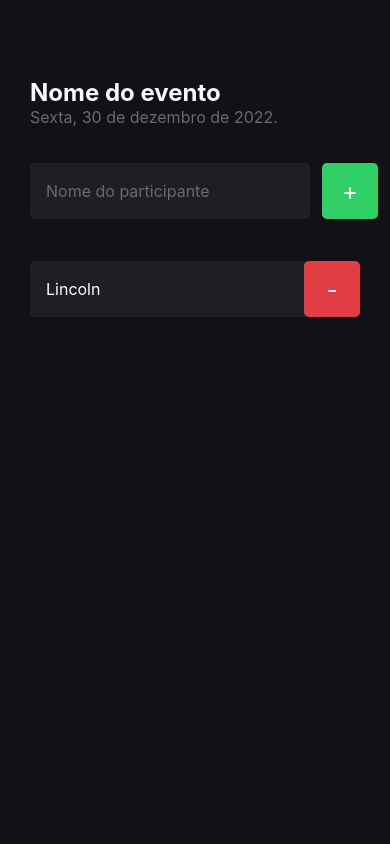
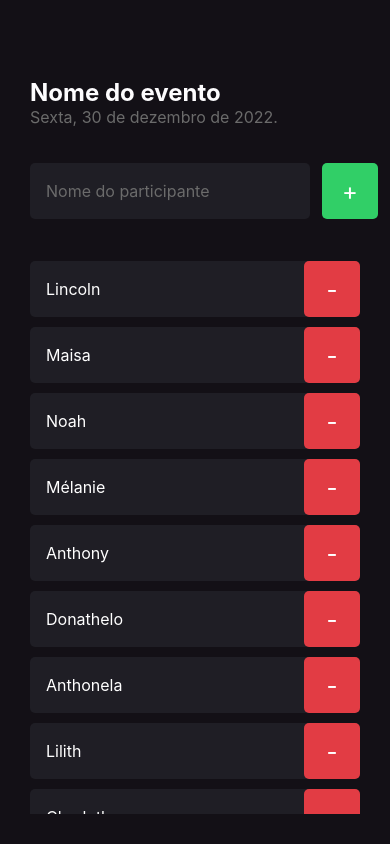
Before and after one commit to Ruteski/ImHere, a React Native app: screen / in a window 390 px wide. Built offline with nearby package versions, Linux system fonts and the light colour scheme.

Commit message:
adicionado scrollview na lista de participantes

```diff
--- a/src/screens/Home/index.tsx
+++ b/src/screens/Home/index.tsx
@@ -1,10 +1,12 @@
-import {Text, View, TextInput, TouchableOpacity} from "react-native";
+import {Text, View, TextInput, TouchableOpacity, ScrollView} from "react-native";
 
 import {Participant} from "../../components/Participant";
 
 import {styles} from "./styles";
 
 export default function Home(){
+   const participants = ['Lincoln', 'Maisa', 'Noah', 'Mélanie', 'Anthony', 'Donathelo', 'Anthonela', 'Lilith',
+      'Charlothe', 'Goku', 'Goha', 'Picollo'];
    const handleParticipantAdd = () => {
       console.log('vc clicou no botao de adicionar!');
    }
@@ -40,10 +42,20 @@ export default function Home(){
             </TouchableOpacity>
          </View>
 
-         <Participant
-            name="Lincoln"
-            onRemove={handleParticipantRemove}
-         />
+         <ScrollView
+            showsVerticalScrollIndicator={false}
+         >
+            {
+               participants.map(participant => (
+                  <Participant
+                     key={participant}
+                     name={participant}
+                     onRemove={handleParticipantRemove}
+                  />
+               ))
+            }
+         </ScrollView>
+
 
       </View>
    )
```
